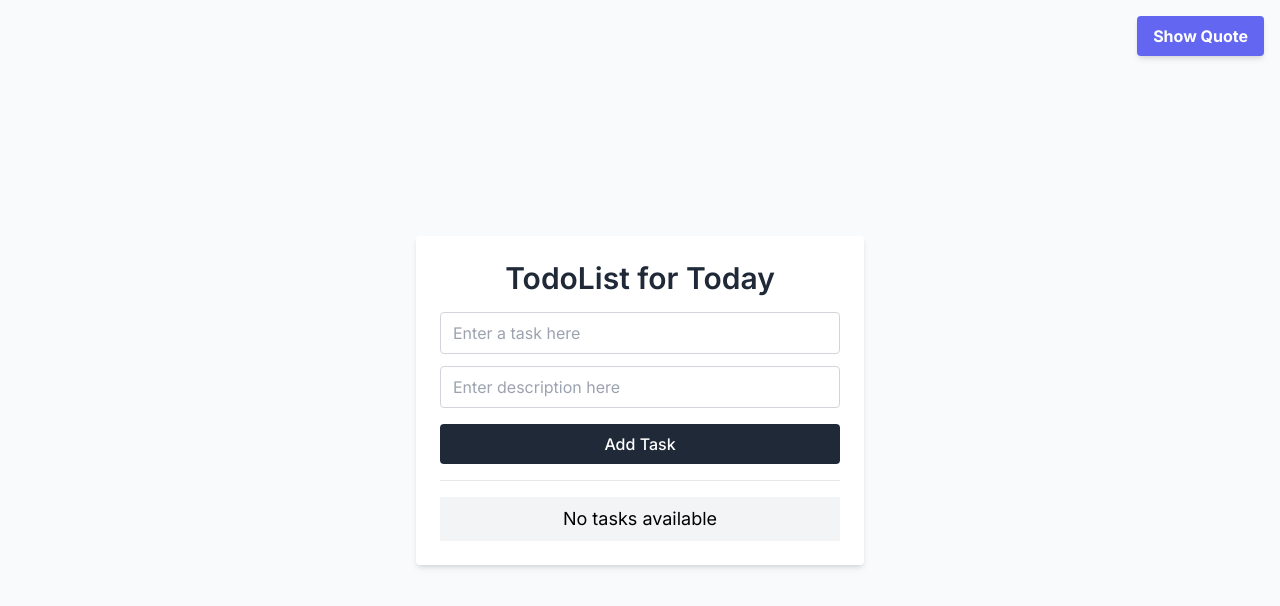
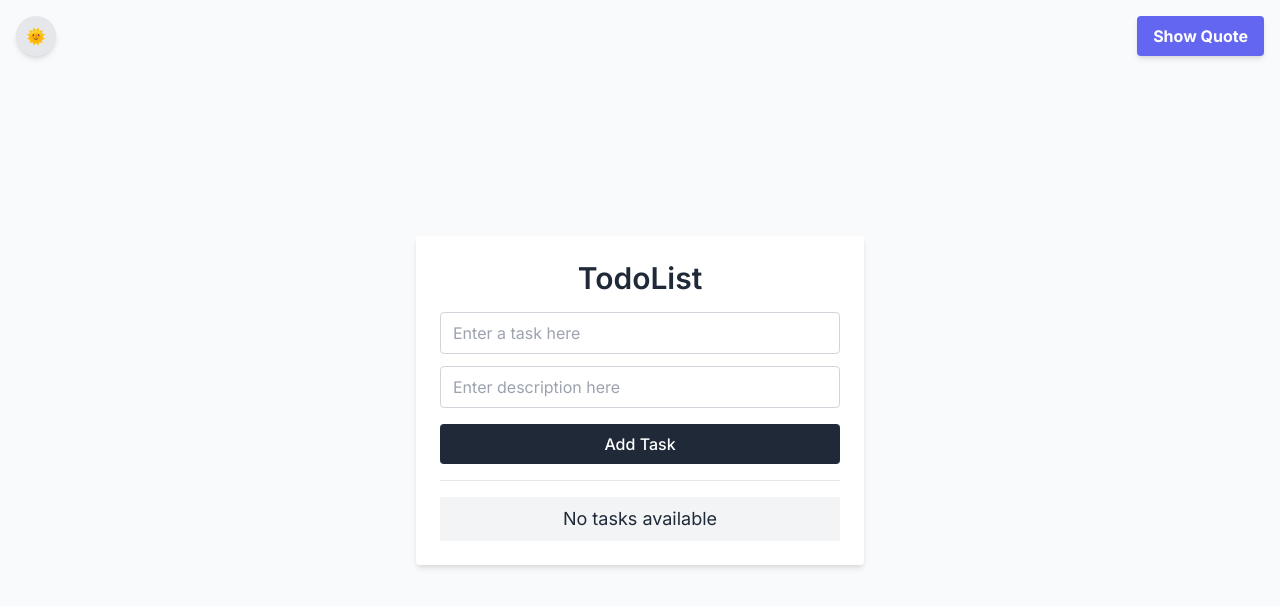
Before and after one commit to ishita5189/todolist-next, a Next.js app: page / in a window 1280 px wide. Shown: the top 606 px of the page. Built offline with nearby package versions, Linux system fonts and the light colour scheme.

Commit message:
Dark Mode Enabled

```diff
--- a/src/app/MotivationalQuoteButton/MotivationalQuoteDialog.jsx
+++ b/src/app/MotivationalQuoteButton/MotivationalQuoteDialog.jsx
@@ -26,14 +26,14 @@ const MotivationalQuoteDialog = ({ onClose }) => {
 
   return (
     <div className="fixed inset-0 flex items-center justify-center bg-gray-800 bg-opacity-75">
-      <div className="bg-white rounded shadow-lg p-8 max-w-sm w-full">
-        <h2 className="text-2xl font-bold mb-4">Motivational Quote</h2>
+      <div className="bg-gray-500 rounded shadow-lg p-8 max-w-sm w-full">
+        <h2 className="text-2xl text-white font-bold mb-4">Motivational Quote</h2>
         {loading ? (
           <p>Loading...</p>
         ) : (
           <div>
-            <p className="text-lg">{quote.text}</p>
-            <p className="text-sm text-gray-600 mt-2">— {quote.author.split(',')[0] || 'Unknown'}</p>
+            <p className="text-lg text-white">{quote.text}</p>
+            <p className="text-sm text-gray-200 mt-2">— {quote.author.split(',')[0] || 'Unknown'}</p>
           </div>
         )}
         <button
--- a/src/app/page.jsx
+++ b/src/app/page.jsx
@@ -9,6 +9,7 @@ const Page = () => {
   const [error, setError] = useState("");
   const [editIndex, setEditIndex] = useState(null);
   const [allTasksCompleted, setAllTasksCompleted] = useState(false);
+  const [darkMode, setDarkMode] = useState(false);
 
   useEffect(() => {
     const savedTasks = localStorage.getItem('tasks');
@@ -83,36 +84,41 @@ const Page = () => {
       index === i ? { ...task, completed: !task.completed } : task
     );
     setMainTask(updatedTasks);
+    localStorage.setItem('tasks', JSON.stringify(updatedTasks)); // Save changes to local storage
   };
 
-  let renderTask = <h2 className="text-center text-lg">No tasks available</h2>;
+  const toggleDarkMode = () => {
+    setDarkMode(prevMode => !prevMode);
+  };
+
+  let renderTask = <h2 className={`text-center text-lg ${darkMode ? 'text-gray-300' : 'text-gray-800'}`}>No tasks available</h2>;
   if (mainTask.length > 0) {
     renderTask = (
       <ul>
         {mainTask.map((t, i) => (
-          <li key={i} className={`flex flex-col mb-4 ${t.completed ? 'bg-gray-200' : ''}`}>
+          <li key={i} className={`flex flex-col mb-4 ${t.completed ? (darkMode ? 'bg-gray-700' : 'bg-gray-200') : (darkMode ? 'bg-gray-800' : '')}`}>
             <div className="flex flex-col sm:flex-row items-start sm:items-center justify-between mb-4 w-full">
               <div className="flex flex-col sm:w-2/3">
-                <h5 className={`text-lg sm:text-xl font-medium ${t.completed ? 'line-through text-gray-500' : 'text-gray-800'}`}>{t.title}</h5>
-                <p className={`text-sm sm:text-base font-light ${t.completed ? 'line-through text-gray-500' : 'text-gray-600'}`}>{t.desc}</p>
-                <p className="text-xs text-gray-500">Date: {t.date} Time: {t.time}</p>
+                <h5 className={`text-lg sm:text-xl font-medium ${t.completed ? (darkMode ? 'line-through text-gray-500' : 'line-through text-gray-500') : (darkMode ? 'text-gray-300' : 'text-gray-800')}`}>{t.title}</h5>
+                <p className={`text-sm sm:text-base font-light ${t.completed ? (darkMode ? 'line-through text-gray-500' : 'line-through text-gray-500') : (darkMode ? 'text-gray-400' : 'text-gray-600')}`}>{t.desc}</p>
+                <p className={`text-xs ${darkMode ? 'text-gray-400' : 'text-gray-500'}`}>Date: {t.date} Time: {t.time}</p>
               </div>
               <div className="flex space-x-2 mt-2 sm:mt-0">
                 <button
                   onClick={() => editHandler(i)}
-                  className="bg-blue-400 text-white px-3 py-1 rounded text-sm font-medium"
+                  className={`bg-blue-400 text-white px-3 py-1 rounded text-sm font-medium ${darkMode ? 'hover:bg-blue-500' : ''}`}
                 >
                   Edit
                 </button>
                 <button
                   onClick={() => deleteHandler(i)}
-                  className="bg-red-400 text-white px-3 py-1 rounded text-sm font-medium"
+                  className={`bg-red-400 text-white px-3 py-1 rounded text-sm font-medium ${darkMode ? 'hover:bg-red-500' : ''}`}
                 >
                   Delete
                 </button>
                 <button
                   onClick={() => markAsDoneHandler(i)}
-                  className={`px-3 py-1 rounded text-sm font-medium ${t.completed ? 'bg-gray-400' : 'bg-green-400'} text-white`}
+                  className={`px-3 py-1 rounded text-sm font-medium ${t.completed ? (darkMode ? 'bg-gray-600' : 'bg-gray-400') : (darkMode ? 'bg-green-600' : 'bg-green-400')} text-white`}
                 >
                   {t.completed ? 'Undo' : 'Done'}
                 </button>
@@ -125,34 +131,42 @@ const Page = () => {
   }
 
   return (
-    <div className="flex items-center justify-center min-h-screen bg-gray-50">
+    <div className={`flex items-center justify-center min-h-screen ${darkMode ? 'bg-gray-900' : 'bg-gray-50'}`}>
+      <div className={`absolute top-4 left-4 ${darkMode ? 'text-gray-300' : 'text-gray-800'}`}>
+        <button
+          onClick={toggleDarkMode}
+          className={`w-10 h-10 rounded-full flex items-center justify-center ${darkMode ? 'bg-gray-700' : 'bg-gray-200'} shadow-md`}
+        >
+          {darkMode ? '🌙' : '🌞'}
+        </button>
+      </div>
       <MotivationalQuoteButton />
-      <div className="p-4 sm:p-6 bg-white rounded shadow-md w-full max-w-md">
-        <h1 className="text-center text-2xl sm:text-3xl font-semibold text-gray-800">TodoList for Today</h1>
+      <div className={`p-4 sm:p-6 ${darkMode ? 'bg-gray-800' : 'bg-white'} rounded shadow-md w-full max-w-md`}>
+        <h1 className={`text-center text-2xl sm:text-3xl font-semibold ${darkMode ? 'text-gray-300' : 'text-gray-800'}`}>TodoList</h1>
         <form onSubmit={submitHandler} className="mt-4">
           {error && <p className="text-red-500 text-center text-sm">{error}</p>}
           <div className="flex flex-col gap-3">
             <input
               type="text"
-              className="w-full text-base border-gray-300 border px-3 py-2 rounded"
+              className={`w-full text-base border-gray-300 border px-3 py-2 rounded ${darkMode ? 'bg-gray-700 text-gray-300' : ''}`}
               placeholder="Enter a task here"
               value={title}
               onChange={(e) => setTitle(e.target.value)}
             />
             <input
               type="text"
-              className="w-full text-base border-gray-300 border px-3 py-2 rounded"
+              className={`w-full text-base border-gray-300 border px-3 py-2 rounded ${darkMode ? 'bg-gray-700 text-gray-300' : ''}`}
               placeholder="Enter description here"
               value={desc}
               onChange={(e) => setDesc(e.target.value)}
             />
           </div>
-          <button className="w-full bg-gray-800 text-white px-4 py-2 text-base font-medium rounded mt-4">
+          <button className={`w-full px-4 py-2 text-base font-medium rounded mt-4 ${darkMode ? 'bg-gray-600 text-gray-300' : 'bg-gray-800 text-white'}`}>
             {editIndex !== null ? "Update Task" : "Add Task"}
           </button>
         </form>
-        <hr className="my-4" />
-        <div className="p-2 bg-gray-100">{renderTask}</div>
+        <hr className={`my-4 ${darkMode ? 'border-gray-600' : ''}`} />
+        <div className={`p-2 ${darkMode ? 'bg-gray-700' : 'bg-gray-100'}`}>{renderTask}</div>
       </div>
     </div>
   );
```
